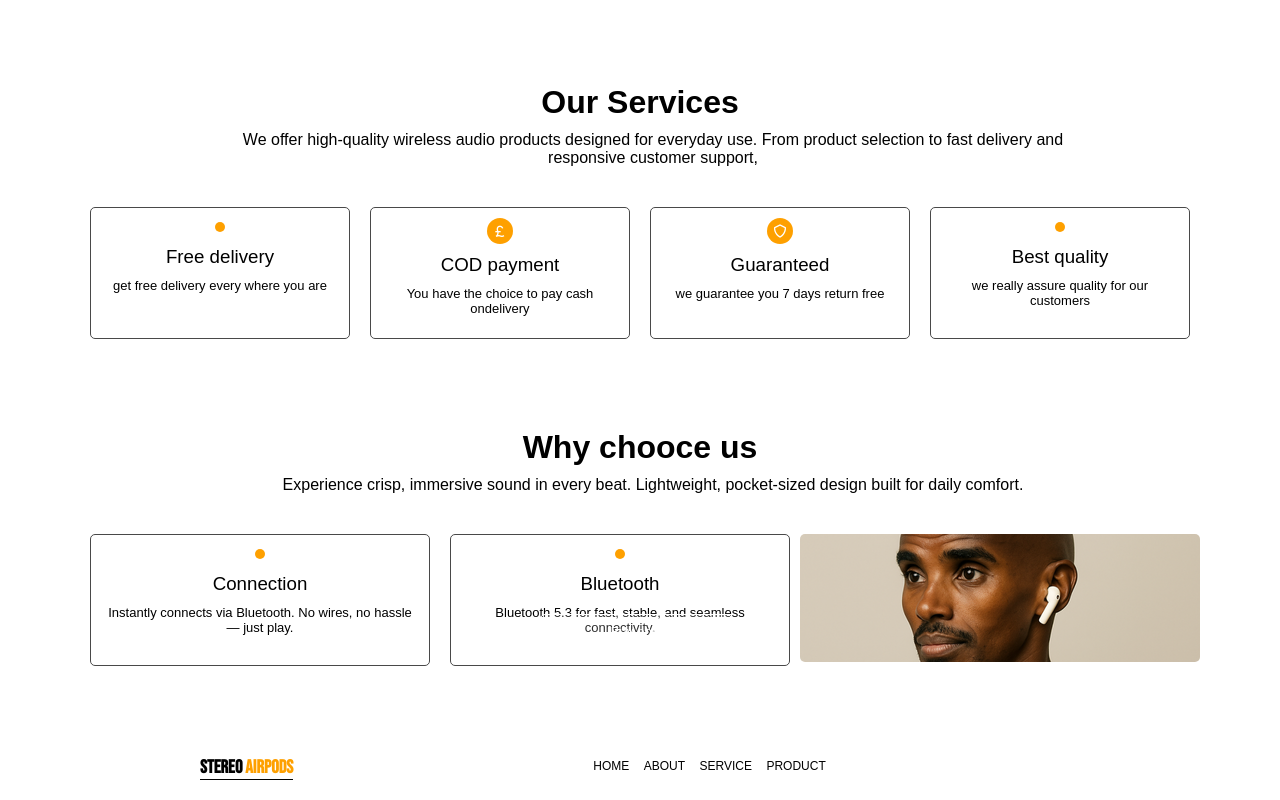
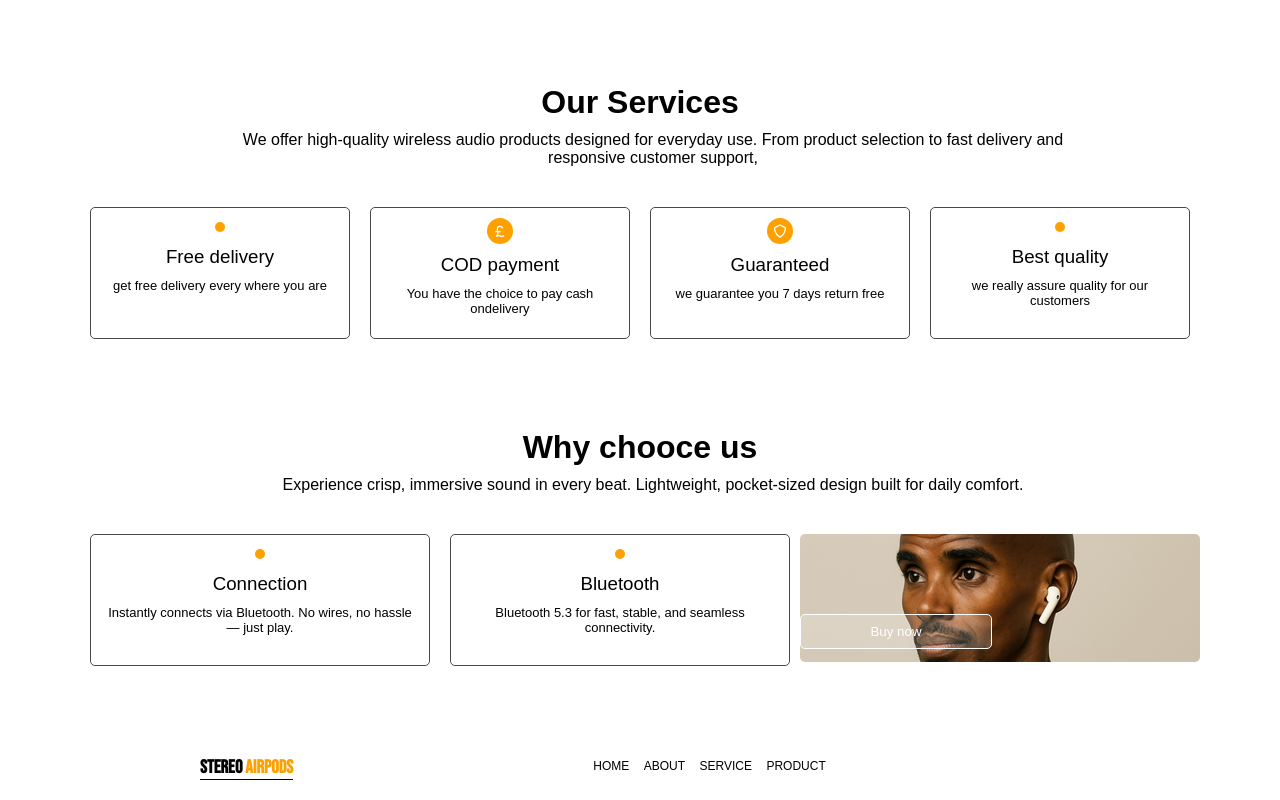
Before and after one commit to adventure766/stereo, a plain HTML site: page index.html in a window 1280 px wide. Shown: the part 1151-1951 px from the top of the page. Drawn offline with nearby package versions, Linux system fonts and the light colour scheme.

Commit message:
Update style.css

```diff
--- a/style.css
+++ b/style.css
@@ -378,7 +378,7 @@ margin-top: 30px;
     color: white;
     width: 15%;
     position: absolute;
-    margin-left: 460px;
+    margin-left: 720px;
     margin-top: 90px;
     z-index: 1;
 }
```
